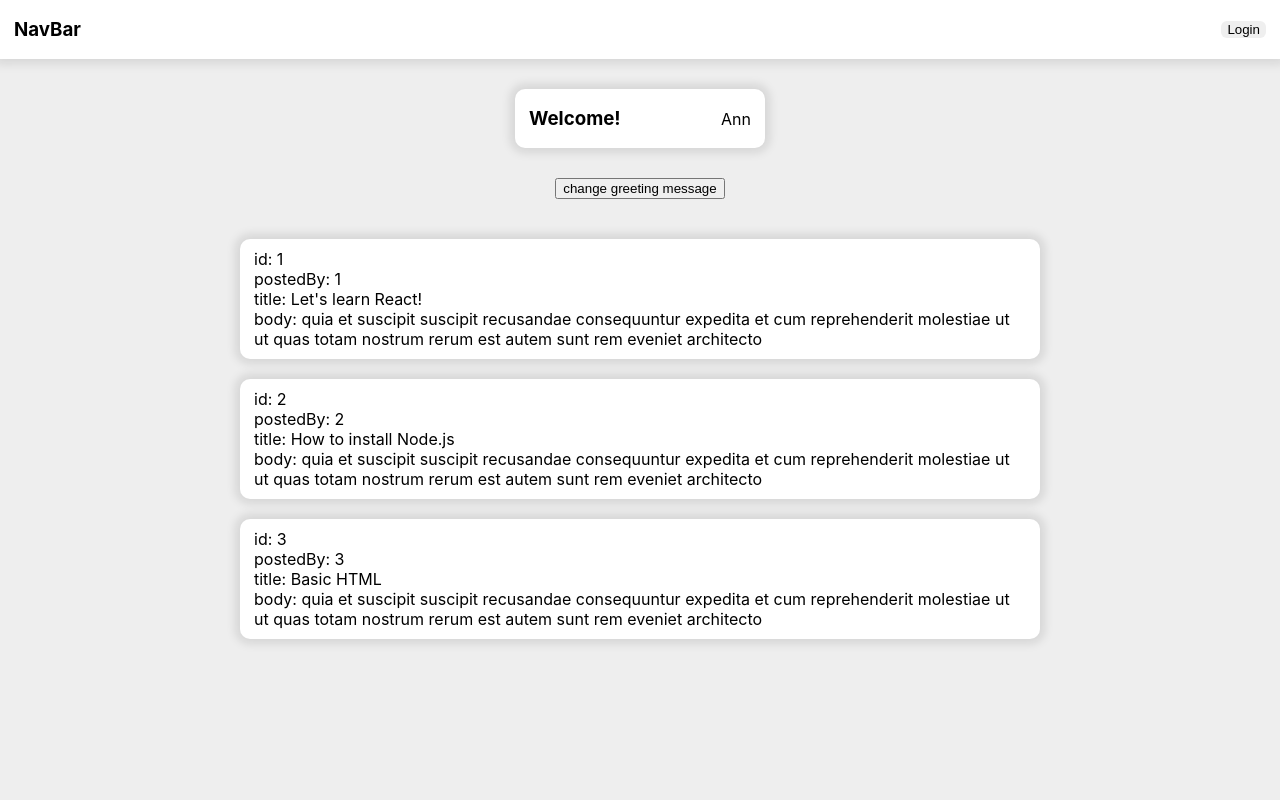
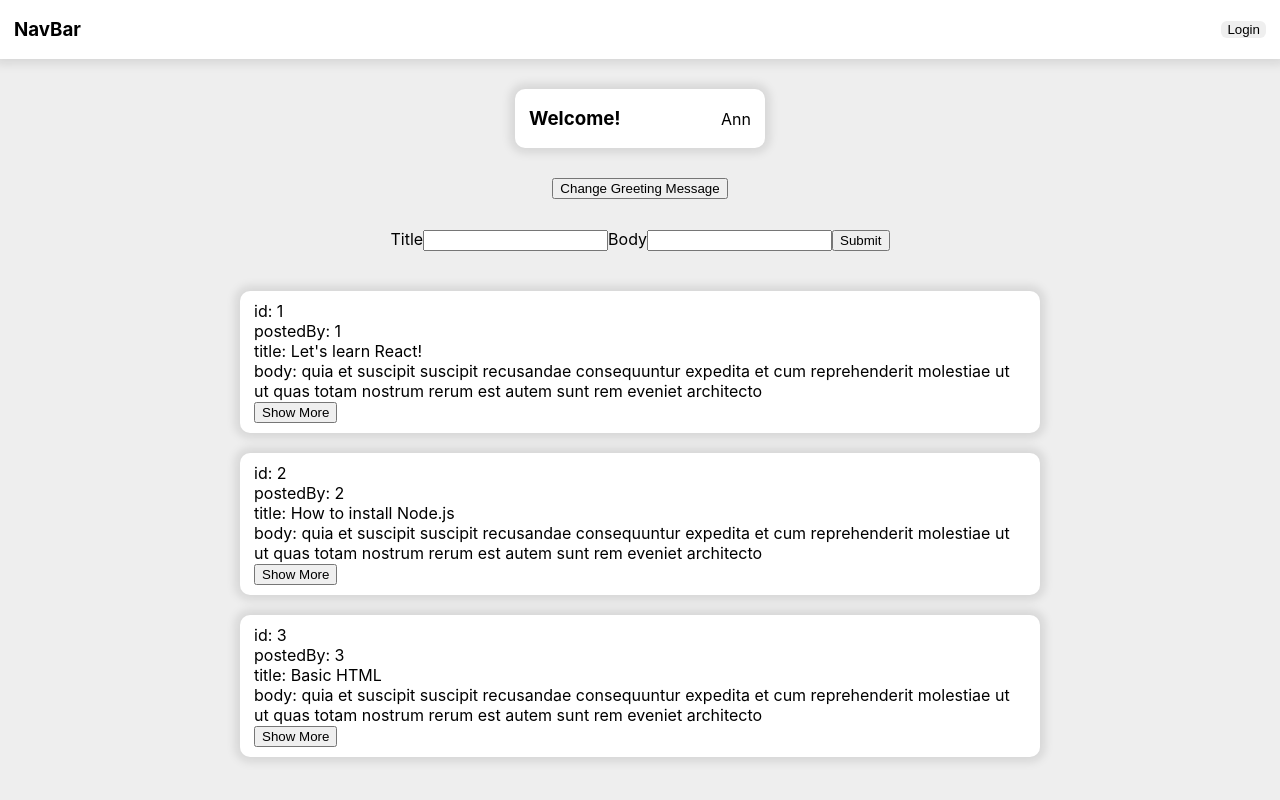
Before and after one commit to peeranutchat/my-first-react-app, a React (Vite) app: page / in a window 1280 px wide. Built offline with nearby package versions, Linux system fonts and the light colour scheme.

Commit message:
demo useState

```diff
--- a/src/App.tsx
+++ b/src/App.tsx
@@ -1,10 +1,11 @@
+import { FormEvent, useState } from 'react'
 import './App.css'
 import Greeting from './components/Greeting'
 import Navbar from './components/Navbar'
 import Post from './components/Post'
 import { PostDTO } from './components/types/dto'
 
-const posts: PostDTO[] = [
+const initialPosts: PostDTO[] = [
   {
     id: 1,
     userId: 1,
@@ -26,10 +27,38 @@ const posts: PostDTO[] = [
 ]
 
 function App() {
+  const [posts, setPosts] = useState<PostDTO[]>(initialPosts)
+  const [newTitle, setNewtitle] = useState<string>('')
+  const [newBody, setNewBody] = useState<string>('')
+
+  const handSubmit = (e: FormEvent) => {
+    e.preventDefault()
+
+    const currentPosts = [...posts]
+
+    currentPosts.push({
+      id: Math.floor(Math.random() * 1000),
+      userId: Math.floor(Math.random() * 1000),
+      title: newTitle,
+      body: newBody,
+    })
+    setPosts(currentPosts)
+
+    setNewtitle('')
+    setNewBody('')
+  }
+
   return (
     <div className="App">
       <Navbar />
       <Greeting name="Ann" isLoggedIn={true} />
+      <form onSubmit={handSubmit}>
+        <label>Title</label>
+        <input type="text" value={newTitle} onChange={(e) => setNewtitle(e.target.value)} required></input>
+        <label>Body</label>
+        <input type="text" value={newBody} onChange={(e) => setNewBody(e.target.value)} required></input>
+        <button type="submit">Submit</button>
+      </form>
       <div className="feed-container">
         {posts.map((post) => {
           return <Post key={post.id} post={post} />
--- a/src/components/Greeting.tsx
+++ b/src/components/Greeting.tsx
@@ -18,7 +18,7 @@ const Greeting = ({ name, isLoggedIn }: IGreetingProps) => {
         <h3>{greetingMsg}</h3>
         <p>{isLoggedIn ? name : 'Unknown'}</p>
       </div>
-      <button onClick={handleClick}>change greeting message</button>
+      <button onClick={handleClick}>Change Greeting Message</button>
     </>
   )
 }
--- a/src/components/Post.tsx
+++ b/src/components/Post.tsx
@@ -1,3 +1,4 @@
+import { useState } from 'react'
 import classes from './Post.module.css'
 import { PostDTO } from './types/dto'
 
@@ -6,17 +7,23 @@ interface IPostProps {
 }
 
 const Post = ({ post }: IPostProps) => {
-  const handleClick = (id: number) => {
-    alert(`clicked ${id}`)
+  const [showMsg, setShowMsg] = useState<boolean>(false)
+
+  const toggleShow = () => {
+    setShowMsg(!showMsg)
   }
 
   return (
-    <div onClick={() => handleClick(post.id)} className={classes.post}>
-      <p>id: {post.id}</p>
-      <p>postedBy: {post.userId}</p>
-      <p>title: {post.title}</p>
-      <p>body: {post.body}</p>
-    </div>
+    <>
+      <div className={classes.post}>
+        <p>id: {post.id}</p>
+        <p>postedBy: {post.userId}</p>
+        <p>title: {post.title}</p>
+        <p>body: {post.body}</p>
+        {showMsg && <p>more post info</p>}
+        <button onClick={toggleShow}>{showMsg ? 'Show Less' : 'Show More'}</button>
+      </div>
+    </>
   )
 }
 export default Post
```
